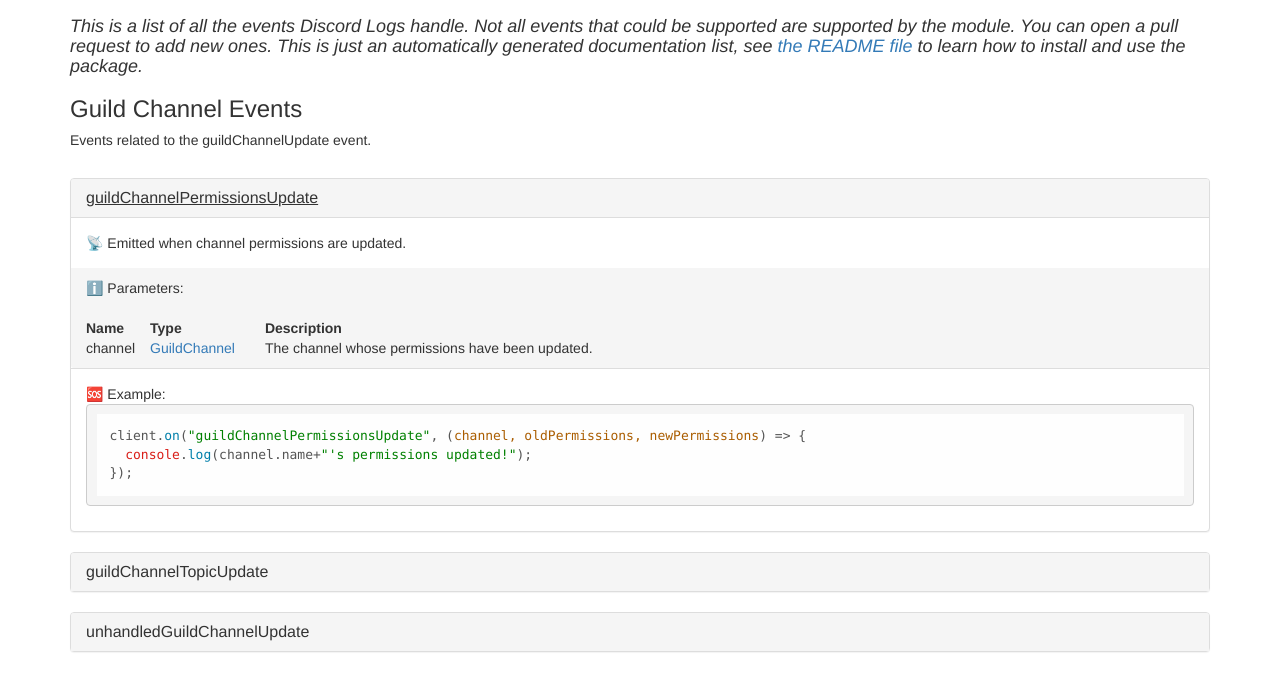
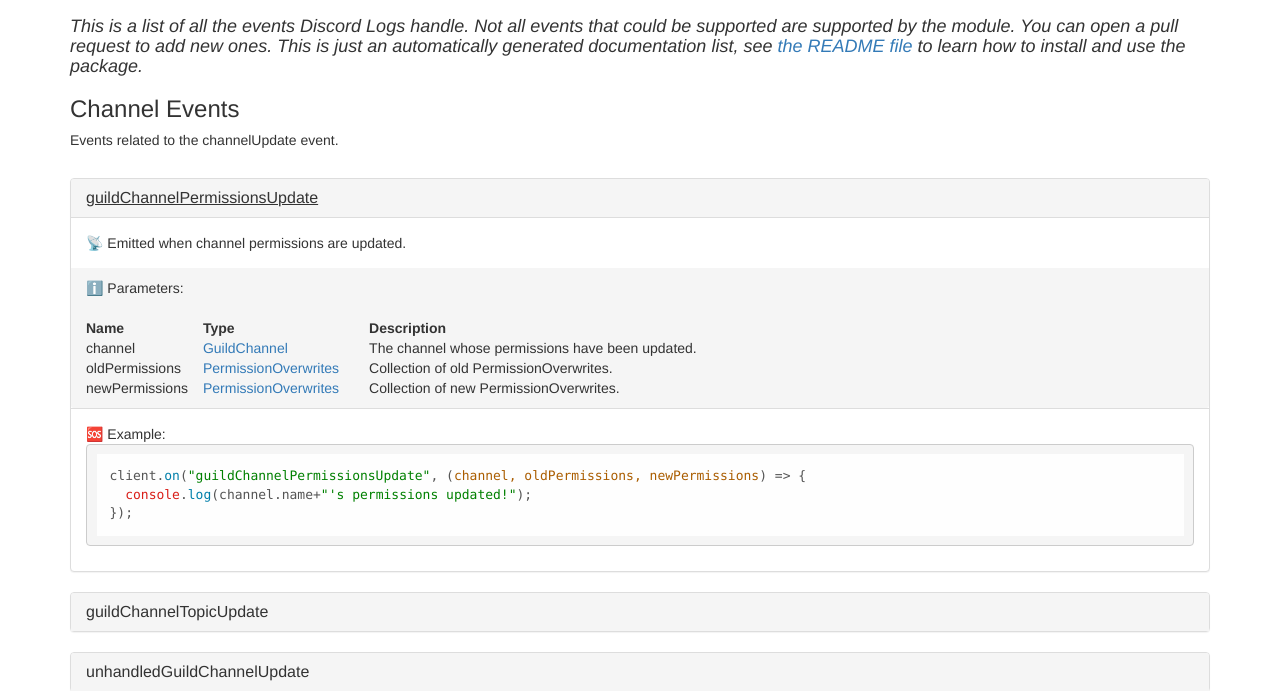
Before and after one commit to Androz2091/discord-logs, a website: page docs/index.html in a window 1280 px wide. Both pictures are taken after a click on the link "guildChannelPermissionsUpdate". Shown: the part 109-800 px from the top of the page. Drawn offline with nearby package versions, Linux system fonts and the light colour scheme.

Commit message:
fix: use channelUpdate instead of guildChannelUpdate

```diff
--- a/docs/index.html
+++ b/docs/index.html
@@ -20,8 +20,8 @@
     <h4><em>This is a list of all the events Discord Logs handle. Not all events that could be supported are supported by the module. You can open a pull request to add new ones. This is just an automatically generated documentation list, see <a href="https://npmjs.com/discord-logs">the README file</a> to learn how to install and use the package.</em></h4>
 
 
-        <h3>Guild Channel Events</h3>
-        <h5>Events related to the guildChannelUpdate event.</h5><br>
+        <h3>Channel Events</h3>
+        <h5>Events related to the channelUpdate event.</h5><br>
                 <div class="panel-group">
                     <div class="panel panel-default">
                     <div class="panel-heading">
@@ -47,6 +47,24 @@
                                 GuildChannel</a>
                             </td>
                             <td style="padding:0 15px 0 15px;"> The channel whose permissions have been updated. </td>
+                        </tr>
+
+                        <tr>
+                            <td> oldPermissions </td>
+                            <td style="padding:0 15px 0 15px;">
+                                <a target="_blank" href="https://discord.js.org/#/docs/main/master/class/PermissionOverwrites">
+                                PermissionOverwrites</a>
+                            </td>
+                            <td style="padding:0 15px 0 15px;"> Collection of old PermissionOverwrites. </td>
+                        </tr>
+
+                        <tr>
+                            <td> newPermissions </td>
+                            <td style="padding:0 15px 0 15px;">
+                                <a target="_blank" href="https://discord.js.org/#/docs/main/master/class/PermissionOverwrites">
+                                PermissionOverwrites</a>
+                            </td>
+                            <td style="padding:0 15px 0 15px;"> Collection of new PermissionOverwrites. </td>
                         </tr>
 
                       </table></div>
--- a/index.ts
+++ b/index.ts
@@ -7,13 +7,13 @@ import {
     handleRoleUpdateEvent,
     handleUserUpdateEvent,
     handleVoiceStateUpdateEvent,
-    handleGuildChannelUpdateEvent,
+    handleChannelUpdateEvent,
 } from './handlers';
 
 export = async (client: Client) => {
     /* HANDLE CHANNEL EVENTS */
-    client.on('guildChannelUpdate', (oldChannel: GuildChannel, newChannel: GuildChannel) => {
-        handleGuildChannelUpdateEvent(client, oldChannel, newChannel);
+    client.on('channelUpdate', (oldChannel: GuildChannel, newChannel: GuildChannel) => {
+        handleChannelUpdateEvent(client, oldChannel, newChannel);
     });
 
     /* HANDLE MEMBER EVENTS */
```
Also changed, not shown: handlers/guildChannel.ts (+5 -3 lines).
